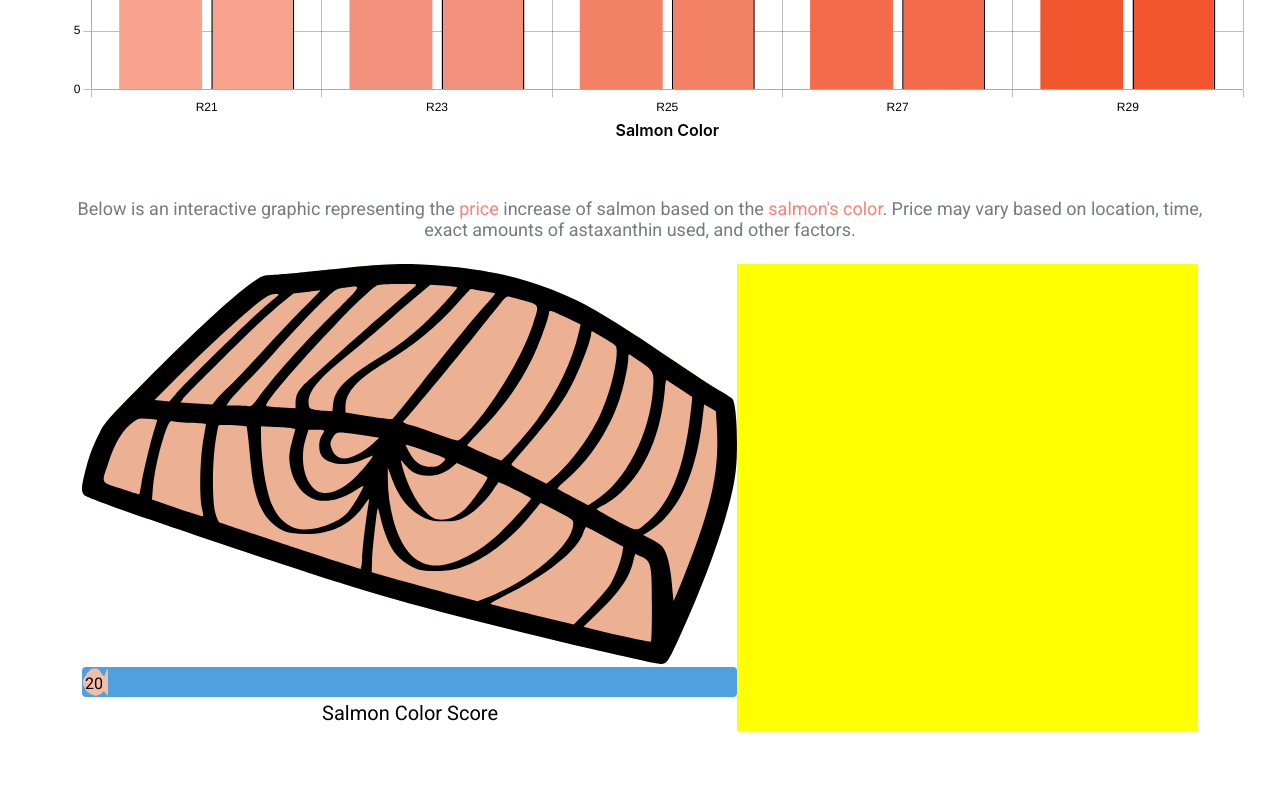
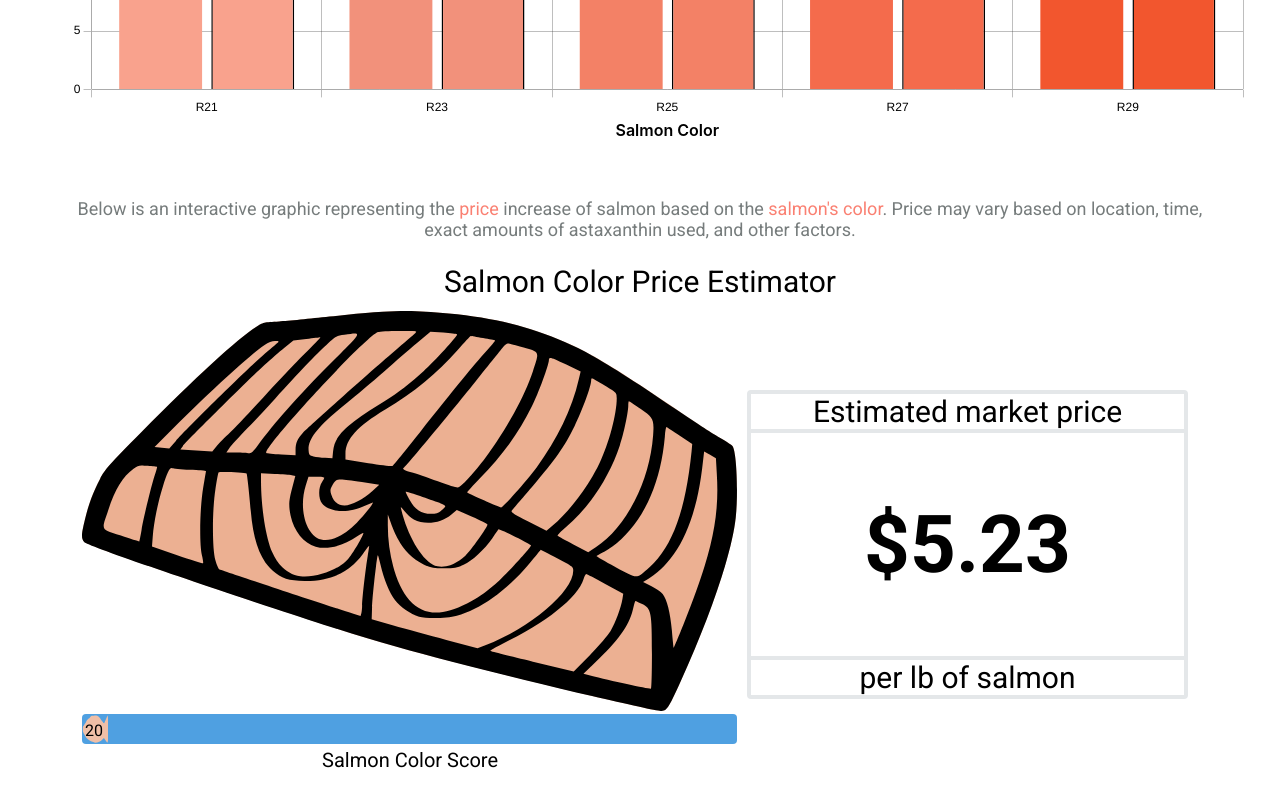
Before and after one commit to sungyotkim/gray-salmon-please, a React (Vite) app in the folder gray-salmon-please/: page / in a window 1280 px wide. Shown: the part 2450-3250 px from the top of the page. Before the commit the page ends 3214 px from the top, so only its background shows below. Built offline with nearby package versions, Linux system fonts and the light colour scheme.

Commit message:
add title and final styling to table

```diff
--- a/gray-salmon-please/src/components/InteractiveSlider/InteractiveSlider.css
+++ b/gray-salmon-please/src/components/InteractiveSlider/InteractiveSlider.css
@@ -1,7 +1,7 @@
 .interactive-slider-container {
   width: 90%;
   margin-inline: auto;
-  margin-top: 24px;
+  margin-top: 12px;
   display: flex;
   justify-content: center;
 }
@@ -9,10 +9,35 @@
 .interactive-slider-left {
   width: 60%;
   height: 500px;
+  height: calc(((54vw * 400) / 655));
   max-width: 655px;
 }
 
 .interactive-slider-right {
   width: 40%;
   height: 500px;
+  height: calc((54vw * 400) / 655);
 }
+
+.interactive-slider-title {
+  width: 90%;
+  margin-inline: auto;
+  margin-top: 24px;
+  text-align: center;
+  font-size: 30px;
+  color: var(--porcelain-color);
+}
+
+.interactive-slider-title-light {
+  color: black;
+}
+
+@media only screen and (max-width: 1416px) {
+  .interactive-slider-left {
+    height: calc(((54vw * 400) / 655) + 67px);
+  }
+
+  .interactive-slider-right {
+    height: calc(((54vw * 400) / 655) + 67px);
+  }
+}
--- a/gray-salmon-please/src/components/InteractiveSlider/InteractiveSlider.tsx
+++ b/gray-salmon-please/src/components/InteractiveSlider/InteractiveSlider.tsx
@@ -1,19 +1,30 @@
-import React, { useState } from "react";
+import React, { useContext, useState } from "react";
 import "./InteractiveSlider.css";
 import { SliderDescription } from "./SliderDescription/SliderDescription";
 import { SliderImage } from "./SliderImage/SliderImage";
 import { SliderComponent } from "./SliderComponent/SliderComponent";
 import { SliderTable } from "./SliderTable/SliderTable";
+import { DarkModeContext } from "../../context/DarkModeContext";
 
 interface InteractiveSliderProps {}
 
 export const InteractiveSlider: React.FC<InteractiveSliderProps> = ({}) => {
   const [sliderColor, setSliderColor] = useState<string>("#ecb092");
   const [sliderCost, setSliderCost] = useState<number>(20);
+  const { darkMode } = useContext(DarkModeContext);
 
   return (
     <>
       <SliderDescription />
+      <div
+        className={
+          darkMode
+            ? "interactive-slider-title"
+            : "interactive-slider-title interactive-slider-title-light"
+        }
+      >
+        Salmon Color Price Estimator
+      </div>
       <div className="interactive-slider-container">
         <div className="interactive-slider-left">
           <SliderImage sliderColor={sliderColor} />
@@ -25,7 +36,7 @@ export const InteractiveSlider: React.FC<InteractiveSliderProps> = ({}) => {
           />
         </div>
         <div className="interactive-slider-right">
-          <SliderTable />
+          <SliderTable sliderCost={sliderCost} />
         </div>
       </div>
     </>
--- a/gray-salmon-please/src/components/InteractiveSlider/SliderTable/SliderTable.css
+++ b/gray-salmon-please/src/components/InteractiveSlider/SliderTable/SliderTable.css
@@ -1,8 +1,21 @@
 .slider-table-wrapper {
   width: 100%;
-  background-color: yellow;
   height: calc((54vw * 400) / 655);
   max-height: 467px;
+  padding: 10px;
+  box-sizing: border-box;
+  display: flex;
+  flex-direction: column;
+  align-items: center;
+  justify-content: center;
+  --tableColor: var(--porcelain-color);
+  /* --tableColor: var(--gray-color); */
+  color: black;
+  margin-bottom: 48px;
+}
+
+.slider-table-text-dark {
+  color: var(--porcelain-color);
 }
 
 @media only screen and (max-width: 1416px) {
@@ -10,3 +23,63 @@
     height: calc(((54vw * 400) / 655) + 67px);
   }
 }
+
+.slider-table-title {
+  width: 100%;
+  text-align: center;
+  font-size: 30px;
+  border: 4px solid var(--tableColor);
+  box-sizing: border-box;
+  border-top-left-radius: 4px;
+  border-top-right-radius: 4px;
+}
+
+.slider-table-main {
+  width: 100%;
+  height: 50%;
+  text-align: center;
+  font-size: 80px;
+  display: flex;
+  align-items: center;
+  justify-content: center;
+  border-left: 4px solid var(--tableColor);
+  border-right: 4px solid var(--tableColor);
+  box-sizing: border-box;
+}
+
+.slider-table-footer {
+  width: 100%;
+  text-align: center;
+  font-size: 30px;
+  border: 4px solid var(--tableColor);
+  box-sizing: border-box;
+  border-bottom-left-radius: 4px;
+  border-bottom-right-radius: 4px;
+}
+
+@media only screen and (max-width: 750px) {
+  .slider-table-title {
+    border: 2px solid var(--tableColor);
+  }
+
+  .slider-table-main {
+    font-size: 50px;
+    border-left: 2px solid var(--tableColor);
+    border-right: 2px solid var(--tableColor);
+  }
+
+  .slider-table-footer {
+    font-size: 20px;
+    border: 2px solid var(--tableColor);
+  }
+}
+
+@media only screen and (max-width: 550px) {
+  .slider-table-wrapper {
+    padding: 5px;
+  }
+
+  .slider-table-title {
+    font-size: 25px;
+  }
+}
--- a/gray-salmon-please/src/components/InteractiveSlider/SliderTable/SliderTable.tsx
+++ b/gray-salmon-please/src/components/InteractiveSlider/SliderTable/SliderTable.tsx
@@ -1,12 +1,38 @@
-import React from "react";
+import React, { useContext, useEffect } from "react";
 import "./SliderTable.css";
+import { sliderCosts } from "../../../utils/sliderData";
+import { DarkModeContext } from "../../../context/DarkModeContext";
 
-interface SliderTableProps {}
+interface SliderTableProps {
+  sliderCost: number;
+}
 
-export const SliderTable: React.FC<SliderTableProps> = ({}) => {
+export const SliderTable: React.FC<SliderTableProps> = ({ sliderCost }) => {
+  const { darkMode } = useContext(DarkModeContext);
+  const sliderTableElement = document.getElementById("slider-table");
+
+  useEffect(() => {
+    if (darkMode && sliderTableElement) {
+      sliderTableElement.style.setProperty("--tableColor", "#767c7c");
+    }
+  }, [darkMode]);
+
   return (
     <>
-      <div className="slider-table-wrapper"></div>
+      <div
+        className={
+          darkMode
+            ? "slider-table-wrapper slider-table-text-dark"
+            : "slider-table-wrapper"
+        }
+        id="slider-table"
+      >
+        <div className="slider-table-title">Estimated market price</div>
+        <div className="slider-table-main bold-text">
+          ${sliderCosts[sliderCost - 20]}
+        </div>
+        <div className="slider-table-footer">per lb of salmon</div>
+      </div>
     </>
   );
 };
--- a/gray-salmon-please/src/utils/sliderData.tsx
+++ b/gray-salmon-please/src/utils/sliderData.tsx
@@ -21,6 +21,6 @@ export const sliderValues = [
 ];
 
 export const sliderCosts = [
-  5.23, 5.5, 5.82, 6.17, 6.24, 6.78, 7.08, 7.29, 7.43, 8.84, 9.42, 10.38, 11.2,
-  11.57, 12.0,
+  5.23, 5.5, 5.99, 6.29, 6.5, 6.78, 6.99, 7.84, 9.56, 9.99, 10.99, 12.49, 16.99,
+  17.89, 19.99,
 ];
```
